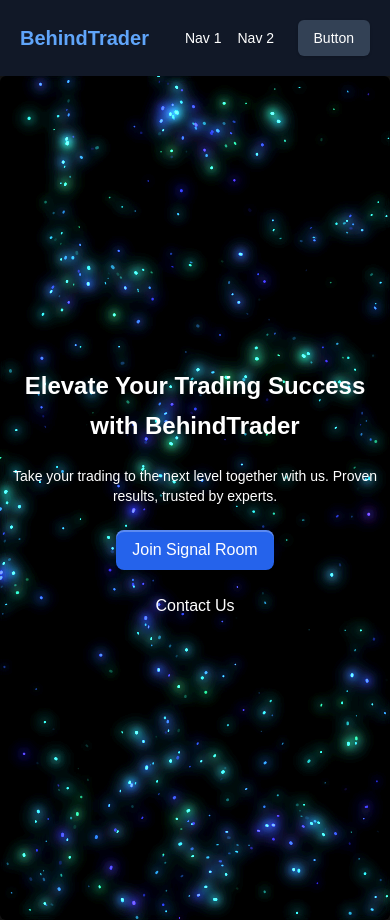
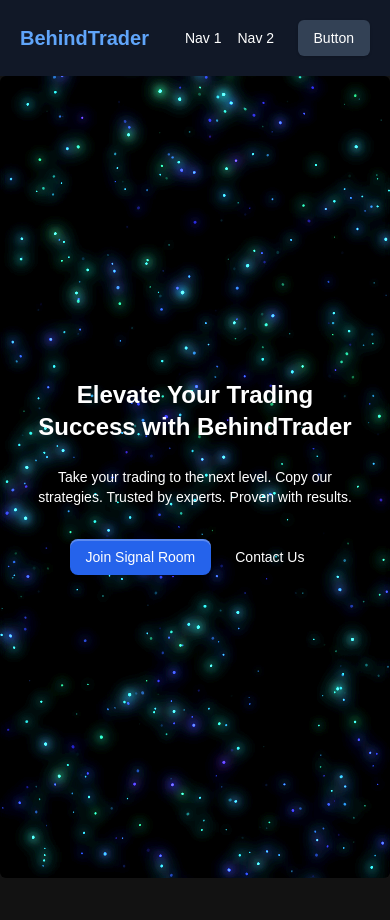
Before and after one commit to LynnT-2003/BehindTrader-Portfolio, a Next.js app: page / in a window 390 px wide. After the commit the page ends 878 px from the top, so only its background shows below. Built offline with nearby package versions, Linux system fonts and the light colour scheme.

Commit message:
Updated UI and mobile responsiveness for HeroSection.

```diff
--- a/components/sections/HeroSection.tsx
+++ b/components/sections/HeroSection.tsx
@@ -3,28 +3,27 @@ import { Vortex } from "../ui/vortex";
 
 const HeroSection = () => {
   return (
-    <div className="w-screen h-screen mx-auto rounded-md h-[30rem] overflow-hidden">
+    <div className="w-screen h-[95vh] md:h-screen mx-auto rounded-md h-[30rem] overflow-hidden">
       <Vortex
         rangeY={800}
         particleCount={550}
         baseHue={150}
-        className="flex items-center flex-col justify-center px-2 md:px-60 py-4 w-full h-full"
+        className="flex items-center flex-col justify-center px-8 md:px-60 py-4 w-full h-full"
       >
-        <h2 className="text-white text-2xl md:text-6xl font-bold text-center">
-          Elevate Your Trading Success
+        <h2 className="text-white text-2xl md:text-6xl md:max-w-4xl font-bold text-center">
+          Elevate Your Trading Success with BehindTrader
         </h2>
-        <h2 className="text-white text-2xl mt-2 md:text-6xl font-bold text-center">
-          with BehindTrader
-        </h2>
-        <p className="text-white text-sm md:text-2xl max-w-xl mt-6 text-center">
-          Take your trading to the next level together with us. Proven results,
-          trusted by experts.
+        <p className="text-white text-sm md:text-2xl md:max-w-2xl mt-6 text-center">
+          Take your trading to the next level. Copy our strategies. Trusted by
+          experts. Proven with results.
         </p>
-        <div className="flex flex-col sm:flex-row items-center gap-4 mt-6">
-          <button className="px-4 py-2 bg-blue-600 hover:bg-blue-700 transition duration-200 rounded-lg text-white shadow-[0px_2px_0px_0px_#FFFFFF40_inset]">
+        <div className="flex flex-row items-center gap-2 md:gap-4 mt-8">
+          <button className="px-4 py-2 text-sm md:text-lg bg-blue-600 hover:bg-blue-700 transition duration-200 rounded-lg text-white shadow-[0px_2px_0px_0px_#FFFFFF40_inset]">
             Join Signal Room
           </button>
-          <button className="px-4 py-2  text-white ">Contact Us</button>
+          <button className="px-4 py-2 text-sm md:text-lg text-white ">
+            Contact Us
+          </button>
         </div>
       </Vortex>
     </div>
--- a/components/ui/vortex.tsx
+++ b/components/ui/vortex.tsx
@@ -28,7 +28,7 @@ export const Vortex = (props: VortexProps) => {
   const baseTTL = 50;
   const rangeTTL = 150;
   const baseSpeed = props.baseSpeed || 0.0;
-  const rangeSpeed = props.rangeSpeed || 1.5;
+  const rangeSpeed = props.rangeSpeed || 0.5;
   const baseRadius = props.baseRadius || 1;
   const rangeRadius = props.rangeRadius || 2;
   const baseHue = props.baseHue || 220;
```
